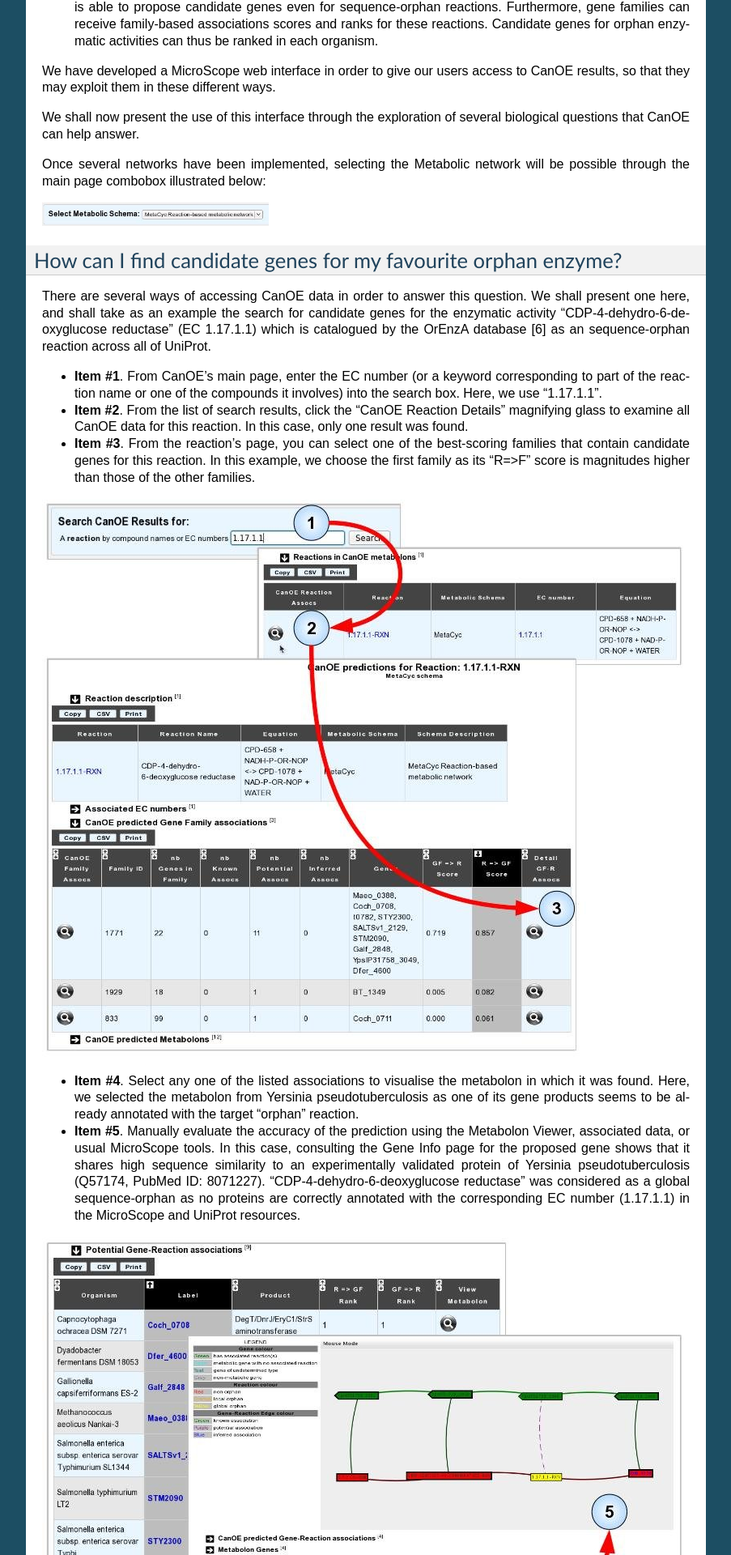
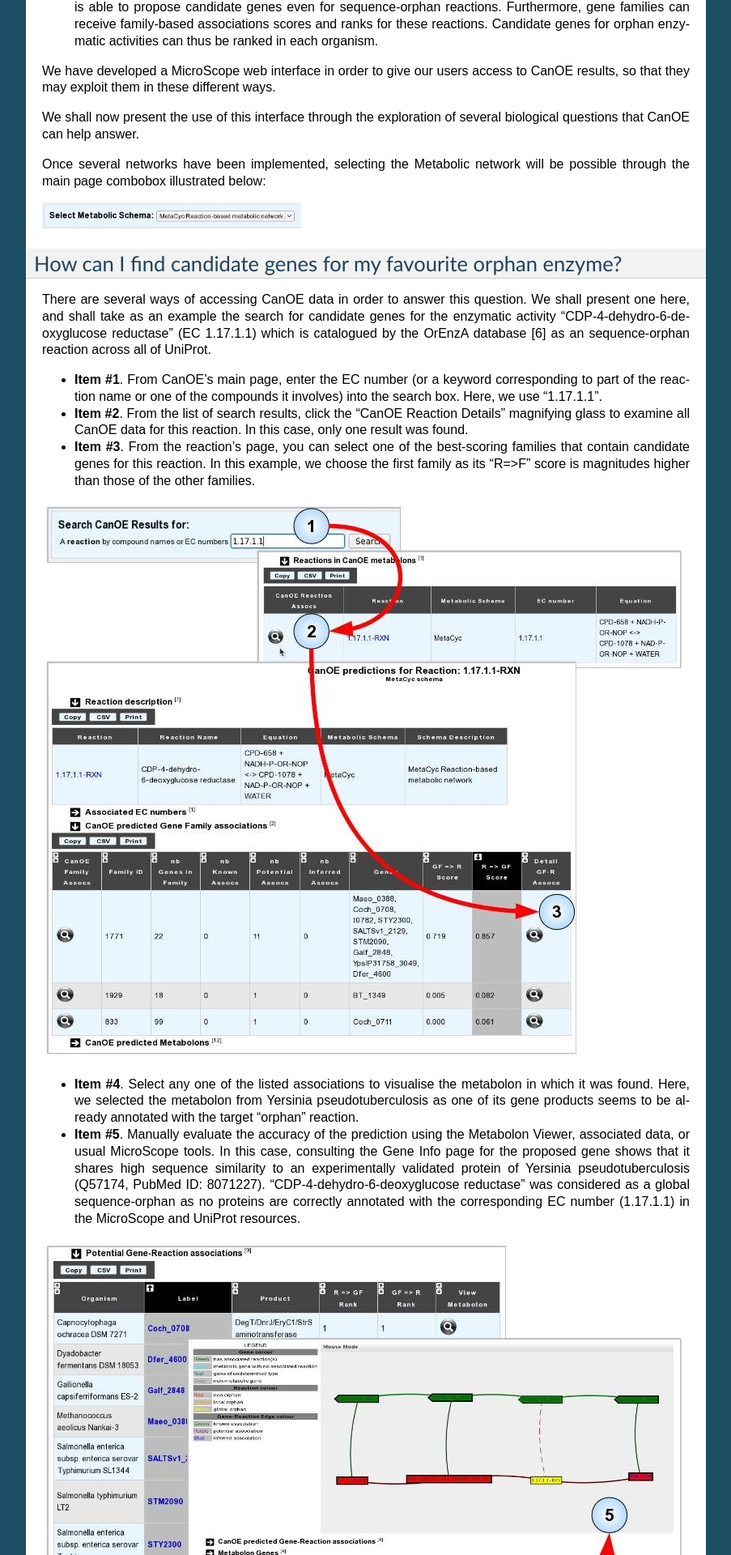
Before and after one commit to labgem/microscope-user-doc, a Sphinx documentation site: the page built from docs/content/metabolism/canoe.rst, in a window 1280 px wide. Shown: the part 1005-2925 px from the top of the page at 81% size, without its empty margins (198-1101 px from the left). Built offline with Sphinx 7.4.7, drawn with Linux system fonts in a browser that asks for light colours; formulas are drawn with MathJax 3.

Commit message:
Test (image size)

```diff
--- a/docs/content/metabolism/canoe.rst
+++ b/docs/content/metabolism/canoe.rst
@@ -40,7 +40,7 @@ We shall now present the use of this interface through the exploration of severa
 Once several networks have been implemented, selecting the Metabolic network will be possible through the main page combobox illustrated below:
 
 .. image:: img/canoe1.png
-	:width: 35%
+	:width: 40%
 
 
 How can I find candidate genes for my favourite orphan enzyme?
```
